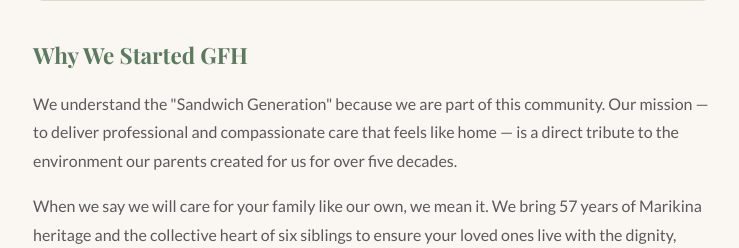
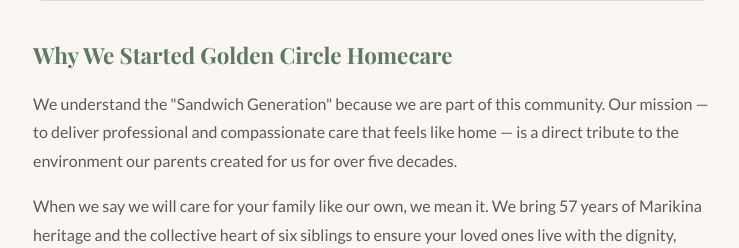
Before and after one commit to Joloham/capati-homecare-website, a Flask app: page /our-story in a window 1280 px wide. Shown: the part 1342-1590 px from the top of the page, without its empty margins (97-836 px from the left). Run offline with Flask 3, Linux system fonts and the light colour scheme.

Commit message:
Minor changes

```diff
--- a/templates/our-story.html
+++ b/templates/our-story.html
@@ -37,7 +37,7 @@
         <p style="color:var(--text-light);font-size:0.875rem;">📷 Photo — Mommy and Daddy</p>
       </div>
 
-      <h3 style="font-family:'Playfair Display',serif;font-size:1.4rem;color:var(--sage-dark);margin-bottom:1.25rem;">Why We Started GFH</h3>
+      <h3 style="font-family:'Playfair Display',serif;font-size:1.4rem;color:var(--sage-dark);margin-bottom:1.25rem;">Why We Started Golden Circle Homecare</h3>
 
       <p style="color:var(--text-mid);line-height:1.8;margin-bottom:1rem;">
         We understand the "Sandwich Generation" because we are part of this community. Our mission — to deliver professional and compassionate care that feels like home — is a direct tribute to the environment our parents created for us for over five decades.
```
Also changed, not shown: README.md.
